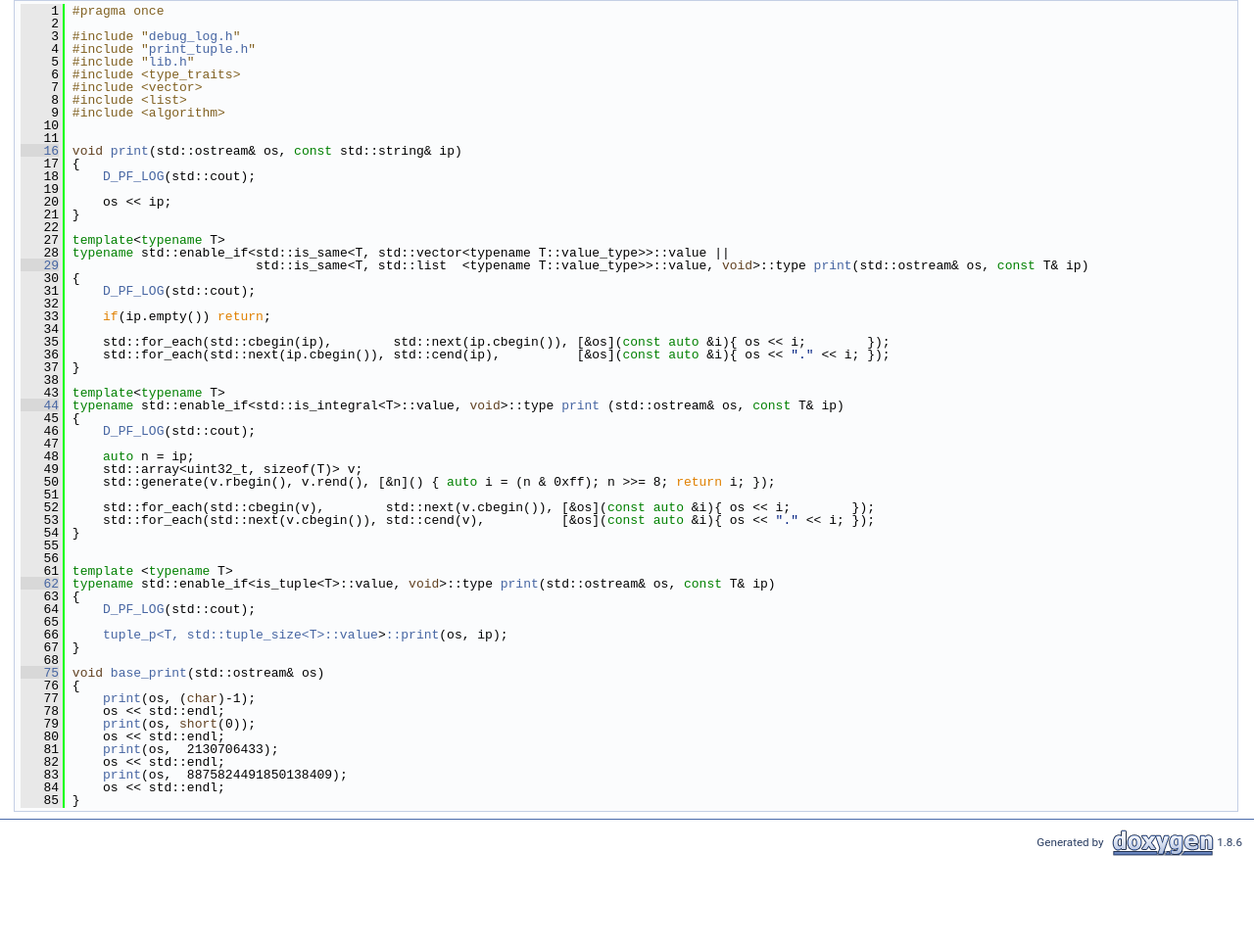
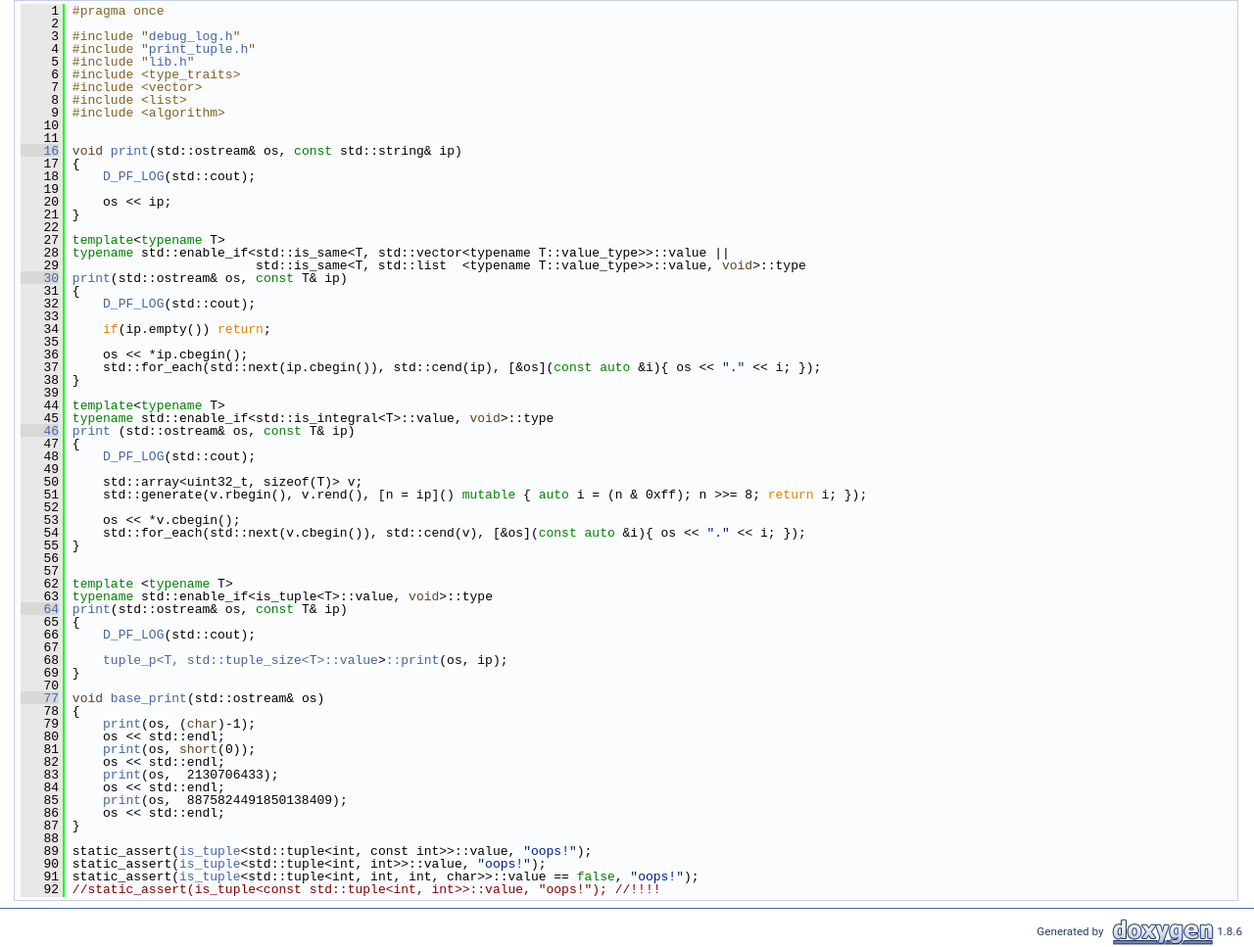
Before and after one commit to tatyana-otus/print_ip, a plain HTML site: page print__ip_8h_source.html in a window 1280 px wide. Shown: the part 273-1240 px from the top of the page at 98% size. Before the commit the page ends 1149 px from the top, so only its background shows below. Drawn offline with Linux system fonts and the light colour scheme.

Commit message:
Deploy tatyana-otus/print_ip to github.com/tatyana-otus/print_ip.git:gh-pages

```diff
--- a/print__ip_8h_source.html
+++ b/print__ip_8h_source.html
@@ -108,56 +108,64 @@ var searchBox = new SearchBox("searchBox", "search",false,'Search');
 <div class="line"><a name="l00022"></a><span class="lineno">   22</span>&#160;</div>
 <div class="line"><a name="l00027"></a><span class="lineno">   27</span>&#160;<span class="keyword">template</span>&lt;<span class="keyword">typename</span> T&gt;</div>
 <div class="line"><a name="l00028"></a><span class="lineno">   28</span>&#160;<span class="keyword">typename</span> std::enable_if&lt;std::is_same&lt;T, std::vector&lt;typename T::value_type&gt;&gt;::value || </div>
-<div class="line"><a name="l00029"></a><span class="lineno"><a class="line" href="print__ip_8h.html#a98f09082394ef7b49c3574c5271458ff">   29</a></span>&#160;                        std::is_same&lt;T, std::list  &lt;typename T::value_type&gt;&gt;::value, <span class="keywordtype">void</span>&gt;::type <a class="code" href="print__ip_8h.html#ad05b39097fc0ad98456c20f2254ed672">print</a>(std::ostream&amp; os, <span class="keyword">const</span> T&amp; ip) </div>
-<div class="line"><a name="l00030"></a><span class="lineno">   30</span>&#160;{   </div>
-<div class="line"><a name="l00031"></a><span class="lineno">   31</span>&#160;    <a class="code" href="debug__log_8h.html#af84aac5e93123f5614f70368c2793ee1">D_PF_LOG</a>(std::cout);</div>
-<div class="line"><a name="l00032"></a><span class="lineno">   32</span>&#160;</div>
-<div class="line"><a name="l00033"></a><span class="lineno">   33</span>&#160;    <span class="keywordflow">if</span>(ip.empty()) <span class="keywordflow">return</span>;</div>
-<div class="line"><a name="l00034"></a><span class="lineno">   34</span>&#160;</div>
-<div class="line"><a name="l00035"></a><span class="lineno">   35</span>&#160;    std::for_each(std::cbegin(ip),        std::next(ip.cbegin()), [&amp;os](<span class="keyword">const</span> <span class="keyword">auto</span> &amp;i){ os &lt;&lt; i;        });</div>
-<div class="line"><a name="l00036"></a><span class="lineno">   36</span>&#160;    std::for_each(std::next(ip.cbegin()), std::cend(ip),          [&amp;os](<span class="keyword">const</span> <span class="keyword">auto</span> &amp;i){ os &lt;&lt; <span class="stringliteral">&quot;.&quot;</span> &lt;&lt; i; });</div>
-<div class="line"><a name="l00037"></a><span class="lineno">   37</span>&#160;}</div>
-<div class="line"><a name="l00038"></a><span class="lineno">   38</span>&#160;</div>
-<div class="line"><a name="l00043"></a><span class="lineno">   43</span>&#160;<span class="keyword">template</span>&lt;<span class="keyword">typename</span> T&gt;</div>
-<div class="line"><a name="l00044"></a><span class="lineno"><a class="line" href="print__ip_8h.html#ab24bb8cbf7cba888ed9bf142ca9c42f7">   44</a></span>&#160;<span class="keyword">typename</span> std::enable_if&lt;std::is_integral&lt;T&gt;::value, <span class="keywordtype">void</span>&gt;::type <a class="code" href="print__ip_8h.html#ad05b39097fc0ad98456c20f2254ed672">print</a> (std::ostream&amp; os, <span class="keyword">const</span> T&amp; ip) </div>
-<div class="line"><a name="l00045"></a><span class="lineno">   45</span>&#160;{</div>
-<div class="line"><a name="l00046"></a><span class="lineno">   46</span>&#160;    <a class="code" href="debug__log_8h.html#af84aac5e93123f5614f70368c2793ee1">D_PF_LOG</a>(std::cout);</div>
-<div class="line"><a name="l00047"></a><span class="lineno">   47</span>&#160;</div>
-<div class="line"><a name="l00048"></a><span class="lineno">   48</span>&#160;    <span class="keyword">auto</span> n = ip;</div>
-<div class="line"><a name="l00049"></a><span class="lineno">   49</span>&#160;    std::array&lt;uint32_t, sizeof(T)&gt; v;</div>
-<div class="line"><a name="l00050"></a><span class="lineno">   50</span>&#160;    std::generate(v.rbegin(), v.rend(), [&amp;n]() { <span class="keyword">auto</span> i = (n &amp; 0xff); n &gt;&gt;= 8; <span class="keywordflow">return</span> i; });</div>
-<div class="line"><a name="l00051"></a><span class="lineno">   51</span>&#160;</div>
-<div class="line"><a name="l00052"></a><span class="lineno">   52</span>&#160;    std::for_each(std::cbegin(v),        std::next(v.cbegin()), [&amp;os](<span class="keyword">const</span> <span class="keyword">auto</span> &amp;i){ os &lt;&lt; i;        });</div>
-<div class="line"><a name="l00053"></a><span class="lineno">   53</span>&#160;    std::for_each(std::next(v.cbegin()), std::cend(v),          [&amp;os](<span class="keyword">const</span> <span class="keyword">auto</span> &amp;i){ os &lt;&lt; <span class="stringliteral">&quot;.&quot;</span> &lt;&lt; i; });</div>
-<div class="line"><a name="l00054"></a><span class="lineno">   54</span>&#160;}</div>
-<div class="line"><a name="l00055"></a><span class="lineno">   55</span>&#160;</div>
+<div class="line"><a name="l00029"></a><span class="lineno">   29</span>&#160;                        std::is_same&lt;T, std::list  &lt;typename T::value_type&gt;&gt;::value, <span class="keywordtype">void</span>&gt;::type </div>
+<div class="line"><a name="l00030"></a><span class="lineno"><a class="line" href="print__ip_8h.html#a98f09082394ef7b49c3574c5271458ff">   30</a></span>&#160;<a class="code" href="print__ip_8h.html#ad05b39097fc0ad98456c20f2254ed672">print</a>(std::ostream&amp; os, <span class="keyword">const</span> T&amp; ip) </div>
+<div class="line"><a name="l00031"></a><span class="lineno">   31</span>&#160;{   </div>
+<div class="line"><a name="l00032"></a><span class="lineno">   32</span>&#160;    <a class="code" href="debug__log_8h.html#af84aac5e93123f5614f70368c2793ee1">D_PF_LOG</a>(std::cout);</div>
+<div class="line"><a name="l00033"></a><span class="lineno">   33</span>&#160;</div>
+<div class="line"><a name="l00034"></a><span class="lineno">   34</span>&#160;    <span class="keywordflow">if</span>(ip.empty()) <span class="keywordflow">return</span>;</div>
+<div class="line"><a name="l00035"></a><span class="lineno">   35</span>&#160;</div>
+<div class="line"><a name="l00036"></a><span class="lineno">   36</span>&#160;    os &lt;&lt; *ip.cbegin();</div>
+<div class="line"><a name="l00037"></a><span class="lineno">   37</span>&#160;    std::for_each(std::next(ip.cbegin()), std::cend(ip), [&amp;os](<span class="keyword">const</span> <span class="keyword">auto</span> &amp;i){ os &lt;&lt; <span class="stringliteral">&quot;.&quot;</span> &lt;&lt; i; });</div>
+<div class="line"><a name="l00038"></a><span class="lineno">   38</span>&#160;}</div>
+<div class="line"><a name="l00039"></a><span class="lineno">   39</span>&#160;</div>
+<div class="line"><a name="l00044"></a><span class="lineno">   44</span>&#160;<span class="keyword">template</span>&lt;<span class="keyword">typename</span> T&gt;</div>
+<div class="line"><a name="l00045"></a><span class="lineno">   45</span>&#160;<span class="keyword">typename</span> std::enable_if&lt;std::is_integral&lt;T&gt;::value, <span class="keywordtype">void</span>&gt;::type</div>
+<div class="line"><a name="l00046"></a><span class="lineno"><a class="line" href="print__ip_8h.html#ab24bb8cbf7cba888ed9bf142ca9c42f7">   46</a></span>&#160;<a class="code" href="print__ip_8h.html#ad05b39097fc0ad98456c20f2254ed672">print</a> (std::ostream&amp; os, <span class="keyword">const</span> T&amp; ip) </div>
+<div class="line"><a name="l00047"></a><span class="lineno">   47</span>&#160;{</div>
+<div class="line"><a name="l00048"></a><span class="lineno">   48</span>&#160;    <a class="code" href="debug__log_8h.html#af84aac5e93123f5614f70368c2793ee1">D_PF_LOG</a>(std::cout);</div>
+<div class="line"><a name="l00049"></a><span class="lineno">   49</span>&#160;</div>
+<div class="line"><a name="l00050"></a><span class="lineno">   50</span>&#160;    std::array&lt;uint32_t, sizeof(T)&gt; v;</div>
+<div class="line"><a name="l00051"></a><span class="lineno">   51</span>&#160;    std::generate(v.rbegin(), v.rend(), [n = ip]() <span class="keyword">mutable</span> { <span class="keyword">auto</span> i = (n &amp; 0xff); n &gt;&gt;= 8; <span class="keywordflow">return</span> i; });</div>
+<div class="line"><a name="l00052"></a><span class="lineno">   52</span>&#160;</div>
+<div class="line"><a name="l00053"></a><span class="lineno">   53</span>&#160;    os &lt;&lt; *v.cbegin();</div>
+<div class="line"><a name="l00054"></a><span class="lineno">   54</span>&#160;    std::for_each(std::next(v.cbegin()), std::cend(v), [&amp;os](<span class="keyword">const</span> <span class="keyword">auto</span> &amp;i){ os &lt;&lt; <span class="stringliteral">&quot;.&quot;</span> &lt;&lt; i; });</div>
+<div class="line"><a name="l00055"></a><span class="lineno">   55</span>&#160;}</div>
 <div class="line"><a name="l00056"></a><span class="lineno">   56</span>&#160;</div>
-<div class="line"><a name="l00061"></a><span class="lineno">   61</span>&#160;<span class="keyword">template</span> &lt;<span class="keyword">typename</span> T&gt;</div>
-<div class="line"><a name="l00062"></a><span class="lineno"><a class="line" href="print__ip_8h.html#a06021b2edb1b53112b0cd58006096d57">   62</a></span>&#160;<span class="keyword">typename</span> std::enable_if&lt;is_tuple&lt;T&gt;::value, <span class="keywordtype">void</span>&gt;::type <a class="code" href="print__ip_8h.html#ad05b39097fc0ad98456c20f2254ed672">print</a>(std::ostream&amp; os, <span class="keyword">const</span> T&amp; ip)</div>
-<div class="line"><a name="l00063"></a><span class="lineno">   63</span>&#160;{</div>
-<div class="line"><a name="l00064"></a><span class="lineno">   64</span>&#160;    <a class="code" href="debug__log_8h.html#af84aac5e93123f5614f70368c2793ee1">D_PF_LOG</a>(std::cout);</div>
-<div class="line"><a name="l00065"></a><span class="lineno">   65</span>&#160;</div>
-<div class="line"><a name="l00066"></a><span class="lineno">   66</span>&#160;    <a class="code" href="structtuple__p.html">tuple_p&lt;T, std::tuple_size&lt;T&gt;::value</a>&gt;<a class="code" href="print__ip_8h.html#ad05b39097fc0ad98456c20f2254ed672">::print</a>(os, ip);</div>
-<div class="line"><a name="l00067"></a><span class="lineno">   67</span>&#160;}</div>
-<div class="line"><a name="l00068"></a><span class="lineno">   68</span>&#160;</div>
-<div class="line"><a name="l00075"></a><span class="lineno"><a class="line" href="print__ip_8h.html#ad08c4f97cceefae52f2d9f64df5ee433">   75</a></span>&#160;<span class="keywordtype">void</span> <a class="code" href="print__ip_8h.html#ad08c4f97cceefae52f2d9f64df5ee433">base_print</a>(std::ostream&amp; os)</div>
-<div class="line"><a name="l00076"></a><span class="lineno">   76</span>&#160;{</div>
-<div class="line"><a name="l00077"></a><span class="lineno">   77</span>&#160;    <a class="code" href="print__ip_8h.html#ad05b39097fc0ad98456c20f2254ed672">print</a>(os, (<span class="keywordtype">char</span>)-1);</div>
-<div class="line"><a name="l00078"></a><span class="lineno">   78</span>&#160;    os &lt;&lt; std::endl;</div>
-<div class="line"><a name="l00079"></a><span class="lineno">   79</span>&#160;    <a class="code" href="print__ip_8h.html#ad05b39097fc0ad98456c20f2254ed672">print</a>(os, <span class="keywordtype">short</span>(0));</div>
+<div class="line"><a name="l00057"></a><span class="lineno">   57</span>&#160;</div>
+<div class="line"><a name="l00062"></a><span class="lineno">   62</span>&#160;<span class="keyword">template</span> &lt;<span class="keyword">typename</span> T&gt;</div>
+<div class="line"><a name="l00063"></a><span class="lineno">   63</span>&#160;<span class="keyword">typename</span> std::enable_if&lt;is_tuple&lt;T&gt;::value, <span class="keywordtype">void</span>&gt;::type</div>
+<div class="line"><a name="l00064"></a><span class="lineno"><a class="line" href="print__ip_8h.html#a06021b2edb1b53112b0cd58006096d57">   64</a></span>&#160;<a class="code" href="print__ip_8h.html#ad05b39097fc0ad98456c20f2254ed672">print</a>(std::ostream&amp; os, <span class="keyword">const</span> T&amp; ip)</div>
+<div class="line"><a name="l00065"></a><span class="lineno">   65</span>&#160;{</div>
+<div class="line"><a name="l00066"></a><span class="lineno">   66</span>&#160;    <a class="code" href="debug__log_8h.html#af84aac5e93123f5614f70368c2793ee1">D_PF_LOG</a>(std::cout);</div>
+<div class="line"><a name="l00067"></a><span class="lineno">   67</span>&#160;</div>
+<div class="line"><a name="l00068"></a><span class="lineno">   68</span>&#160;    <a class="code" href="structtuple__p.html">tuple_p&lt;T, std::tuple_size&lt;T&gt;::value</a>&gt;<a class="code" href="print__ip_8h.html#ad05b39097fc0ad98456c20f2254ed672">::print</a>(os, ip);</div>
+<div class="line"><a name="l00069"></a><span class="lineno">   69</span>&#160;}</div>
+<div class="line"><a name="l00070"></a><span class="lineno">   70</span>&#160;</div>
+<div class="line"><a name="l00077"></a><span class="lineno"><a class="line" href="print__ip_8h.html#ad08c4f97cceefae52f2d9f64df5ee433">   77</a></span>&#160;<span class="keywordtype">void</span> <a class="code" href="print__ip_8h.html#ad08c4f97cceefae52f2d9f64df5ee433">base_print</a>(std::ostream&amp; os)</div>
+<div class="line"><a name="l00078"></a><span class="lineno">   78</span>&#160;{</div>
+<div class="line"><a name="l00079"></a><span class="lineno">   79</span>&#160;    <a class="code" href="print__ip_8h.html#ad05b39097fc0ad98456c20f2254ed672">print</a>(os, (<span class="keywordtype">char</span>)-1);</div>
 <div class="line"><a name="l00080"></a><span class="lineno">   80</span>&#160;    os &lt;&lt; std::endl;</div>
-<div class="line"><a name="l00081"></a><span class="lineno">   81</span>&#160;    <a class="code" href="print__ip_8h.html#ad05b39097fc0ad98456c20f2254ed672">print</a>(os,  2130706433);</div>
+<div class="line"><a name="l00081"></a><span class="lineno">   81</span>&#160;    <a class="code" href="print__ip_8h.html#ad05b39097fc0ad98456c20f2254ed672">print</a>(os, <span class="keywordtype">short</span>(0));</div>
 <div class="line"><a name="l00082"></a><span class="lineno">   82</span>&#160;    os &lt;&lt; std::endl;</div>
-<div class="line"><a name="l00083"></a><span class="lineno">   83</span>&#160;    <a class="code" href="print__ip_8h.html#ad05b39097fc0ad98456c20f2254ed672">print</a>(os,  8875824491850138409);</div>
+<div class="line"><a name="l00083"></a><span class="lineno">   83</span>&#160;    <a class="code" href="print__ip_8h.html#ad05b39097fc0ad98456c20f2254ed672">print</a>(os,  2130706433);</div>
 <div class="line"><a name="l00084"></a><span class="lineno">   84</span>&#160;    os &lt;&lt; std::endl;</div>
-<div class="line"><a name="l00085"></a><span class="lineno">   85</span>&#160;}</div>
+<div class="line"><a name="l00085"></a><span class="lineno">   85</span>&#160;    <a class="code" href="print__ip_8h.html#ad05b39097fc0ad98456c20f2254ed672">print</a>(os,  8875824491850138409);</div>
+<div class="line"><a name="l00086"></a><span class="lineno">   86</span>&#160;    os &lt;&lt; std::endl;</div>
+<div class="line"><a name="l00087"></a><span class="lineno">   87</span>&#160;}</div>
+<div class="line"><a name="l00088"></a><span class="lineno">   88</span>&#160;</div>
+<div class="line"><a name="l00089"></a><span class="lineno">   89</span>&#160;static_assert(<a class="code" href="structis__tuple.html">is_tuple</a>&lt;std::tuple&lt;int, const int&gt;&gt;::value, <span class="stringliteral">&quot;oops!&quot;</span>);</div>
+<div class="line"><a name="l00090"></a><span class="lineno">   90</span>&#160;static_assert(<a class="code" href="structis__tuple.html">is_tuple</a>&lt;std::tuple&lt;int, int&gt;&gt;::value, <span class="stringliteral">&quot;oops!&quot;</span>);</div>
+<div class="line"><a name="l00091"></a><span class="lineno">   91</span>&#160;static_assert(<a class="code" href="structis__tuple.html">is_tuple</a>&lt;std::tuple&lt;int, int, int, char&gt;&gt;::value == <span class="keyword">false</span>, <span class="stringliteral">&quot;oops!&quot;</span>);</div>
+<div class="line"><a name="l00092"></a><span class="lineno">   92</span>&#160;<span class="comment">//static_assert(is_tuple&lt;const std::tuple&lt;int, int&gt;&gt;::value, &quot;oops!&quot;); //!!!!</span></div>
 <div class="ttc" id="debug__log_8h_html"><div class="ttname"><a href="debug__log_8h.html">debug_log.h</a></div></div>
-<div class="ttc" id="print__ip_8h_html_ad08c4f97cceefae52f2d9f64df5ee433"><div class="ttname"><a href="print__ip_8h.html#ad08c4f97cceefae52f2d9f64df5ee433">base_print</a></div><div class="ttdeci">void base_print(std::ostream &amp;os)</div><div class="ttdef"><b>Definition:</b> print_ip.h:75</div></div>
+<div class="ttc" id="print__ip_8h_html_ad08c4f97cceefae52f2d9f64df5ee433"><div class="ttname"><a href="print__ip_8h.html#ad08c4f97cceefae52f2d9f64df5ee433">base_print</a></div><div class="ttdeci">void base_print(std::ostream &amp;os)</div><div class="ttdef"><b>Definition:</b> print_ip.h:77</div></div>
 <div class="ttc" id="lib_8h_html"><div class="ttname"><a href="lib_8h.html">lib.h</a></div></div>
-<div class="ttc" id="structtuple__p_html"><div class="ttname"><a href="structtuple__p.html">tuple_p</a></div><div class="ttdef"><b>Definition:</b> print_tuple.h:49</div></div>
+<div class="ttc" id="structtuple__p_html"><div class="ttname"><a href="structtuple__p.html">tuple_p</a></div><div class="ttdef"><b>Definition:</b> print_tuple.h:51</div></div>
+<div class="ttc" id="structis__tuple_html"><div class="ttname"><a href="structis__tuple.html">is_tuple</a></div><div class="ttdef"><b>Definition:</b> print_tuple.h:31</div></div>
 <div class="ttc" id="print__tuple_8h_html"><div class="ttname"><a href="print__tuple_8h.html">print_tuple.h</a></div></div>
 <div class="ttc" id="print__ip_8h_html_ad05b39097fc0ad98456c20f2254ed672"><div class="ttname"><a href="print__ip_8h.html#ad05b39097fc0ad98456c20f2254ed672">print</a></div><div class="ttdeci">void print(std::ostream &amp;os, const std::string &amp;ip)</div><div class="ttdef"><b>Definition:</b> print_ip.h:16</div></div>
-<div class="ttc" id="debug__log_8h_html_af84aac5e93123f5614f70368c2793ee1"><div class="ttname"><a href="debug__log_8h.html#af84aac5e93123f5614f70368c2793ee1">D_PF_LOG</a></div><div class="ttdeci">#define D_PF_LOG(d_out)</div><div class="ttdef"><b>Definition:</b> debug_log.h:30</div></div>
+<div class="ttc" id="debug__log_8h_html_af84aac5e93123f5614f70368c2793ee1"><div class="ttname"><a href="debug__log_8h.html#af84aac5e93123f5614f70368c2793ee1">D_PF_LOG</a></div><div class="ttdeci">#define D_PF_LOG(d_out)</div><div class="ttdef"><b>Definition:</b> debug_log.h:29</div></div>
 </div><!-- fragment --></div><!-- contents -->
 <!-- start footer part -->
 <hr class="footer"/><address class="footer"><small>
```
Also changed, not shown: debug__log_8h_source.html (+4 -5 lines), print__tuple_8h_source.html (+45 -43 lines), structis__same__types_3_01T_00_01N_00_01Ts_8_8_8_4.html (+6 -3 lines), version_8h.html (+2 -2 lines), version_8h_source.html (+1 -1 lines).
